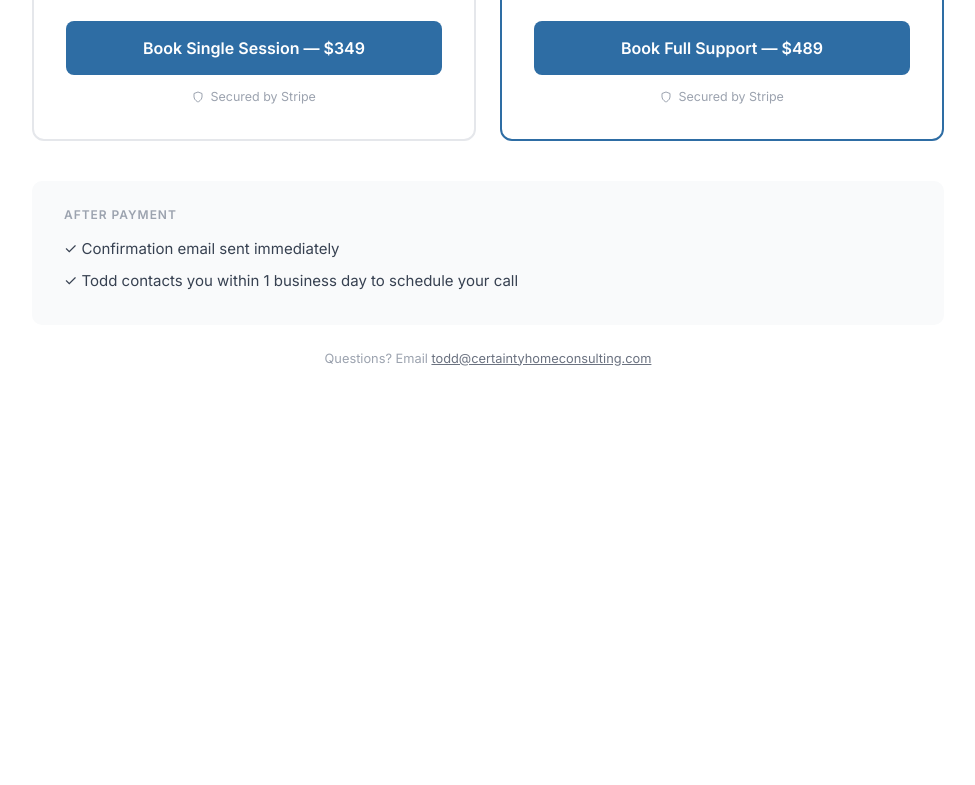
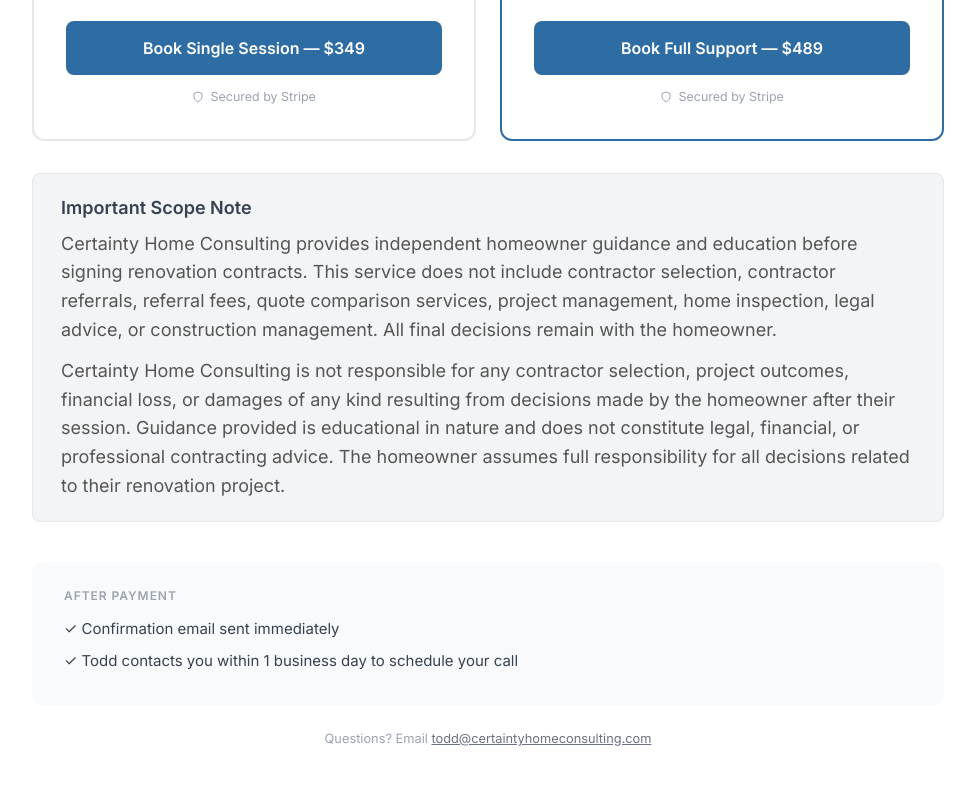
Before and after one commit to Certainty-Home-Consulting/chc-site, a plain HTML site: page apps/site/book-review.html in a window 1280 px wide. Shown: the part 791-1576 px from the top of the page, without its empty margins (152-1127 px from the left). Before the commit the page ends 1224 px from the top, so only its background shows below. Drawn offline with Linux system fonts and the light colour scheme.

Commit message:
Full liability disclaimer on booking page only; remove from staging intake form

```diff
--- a/apps/site/book-review.html
+++ b/apps/site/book-review.html
@@ -264,6 +264,12 @@
 
         </div><!-- end .tiers-grid -->
 
+        <div style="background:#f3f4f6; border:1px solid #e5e7eb; border-radius:8px; padding:1.25rem 1.75rem; margin-top:2rem; font-size:0.82rem; color:#6b7280; line-height:1.6;">
+            <p style="font-weight:600; color:#374151; margin-bottom:0.4rem;">Important Scope Note</p>
+            <p style="margin:0;">Certainty Home Consulting provides independent homeowner guidance and education before signing renovation contracts. This service does not include contractor selection, contractor referrals, referral fees, quote comparison services, project management, home inspection, legal advice, or construction management. All final decisions remain with the homeowner.</p>
+            <p style="margin:0.75rem 0 0 0;">Certainty Home Consulting is not responsible for any contractor selection, project outcomes, financial loss, or damages of any kind resulting from decisions made by the homeowner after their session. Guidance provided is educational in nature and does not constitute legal, financial, or professional contracting advice. The homeowner assumes full responsibility for all decisions related to their renovation project.</p>
+        </div>
+
         <div class="after-payment">
             <p>After payment</p>
             <ul>
```
Also changed, not shown: docs/book-review.html (+1 -0 lines), docs/staging.html (+0 -6 lines).
